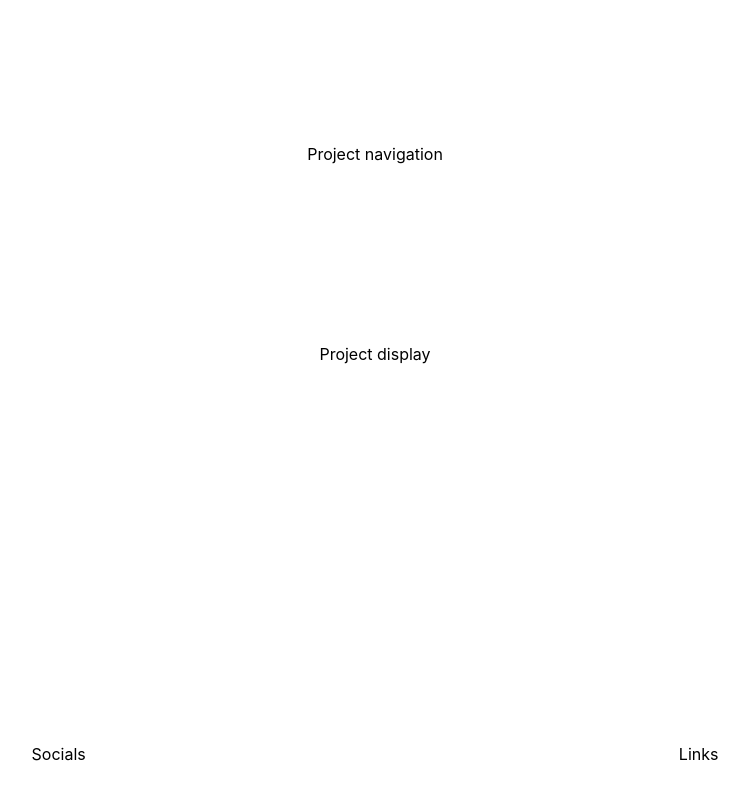
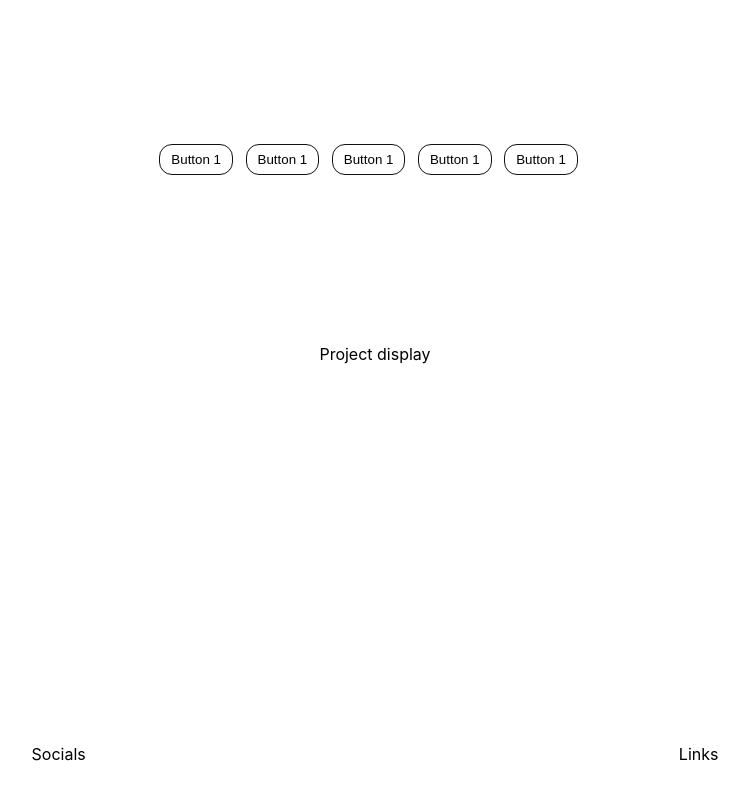
Before and after one commit to SebastianMontoya685/my-portfolio, a React (Create React App) app in the folder my-react-app/: page / in a window 1280 px wide. Shown: the part 966-1766 px from the top of the page, without its empty margins (265-1014 px from the left). Built offline with nearby package versions, Linux system fonts and the light colour scheme.

Commit message:
added the initial buttons to the project section navigation. These buttons will each render a particular project that I have created when a user clicks on the button

```diff
--- a/my-react-app/src/components/ProjectSection/ProjectNavigation.css
+++ b/my-react-app/src/components/ProjectSection/ProjectNavigation.css
@@ -1,3 +1,21 @@
 .project-navigation {
     height: 25%;
 }
+
+.project-navigation button {
+    background-color: #fff;
+    border: 1.5px solid #111;
+    border-radius: 13px;
+    padding: 0.85vh 0.85vw;
+    font: roboto sans-serif monospace;
+    transition: all 0.3s ease;
+    cursor : pointer;
+    margin-right: 1vw;
+}
+
+.project-navigation button:hover {
+    background: #f9f9f9;
+    border-color: #bbb;
+    transform: translateY(-2px) scale(1.02);
+    box-shadow: 1px 1px 2px 2.5px rgba(0, 0, 0, 0.1);
+}
--- a/my-react-app/src/components/ProjectSection/ProjectNavigation.tsx
+++ b/my-react-app/src/components/ProjectSection/ProjectNavigation.tsx
@@ -3,7 +3,11 @@ import './ProjectNavigation.css';
 export default function ProjectNavigation() {
     return (
         <div className='project-navigation'>
-            Project navigation
+            <button>Button 1</button>
+            <button>Button 1</button>
+            <button>Button 1</button>
+            <button>Button 1</button>
+            <button>Button 1</button>
         </div>
     );
 }
```
